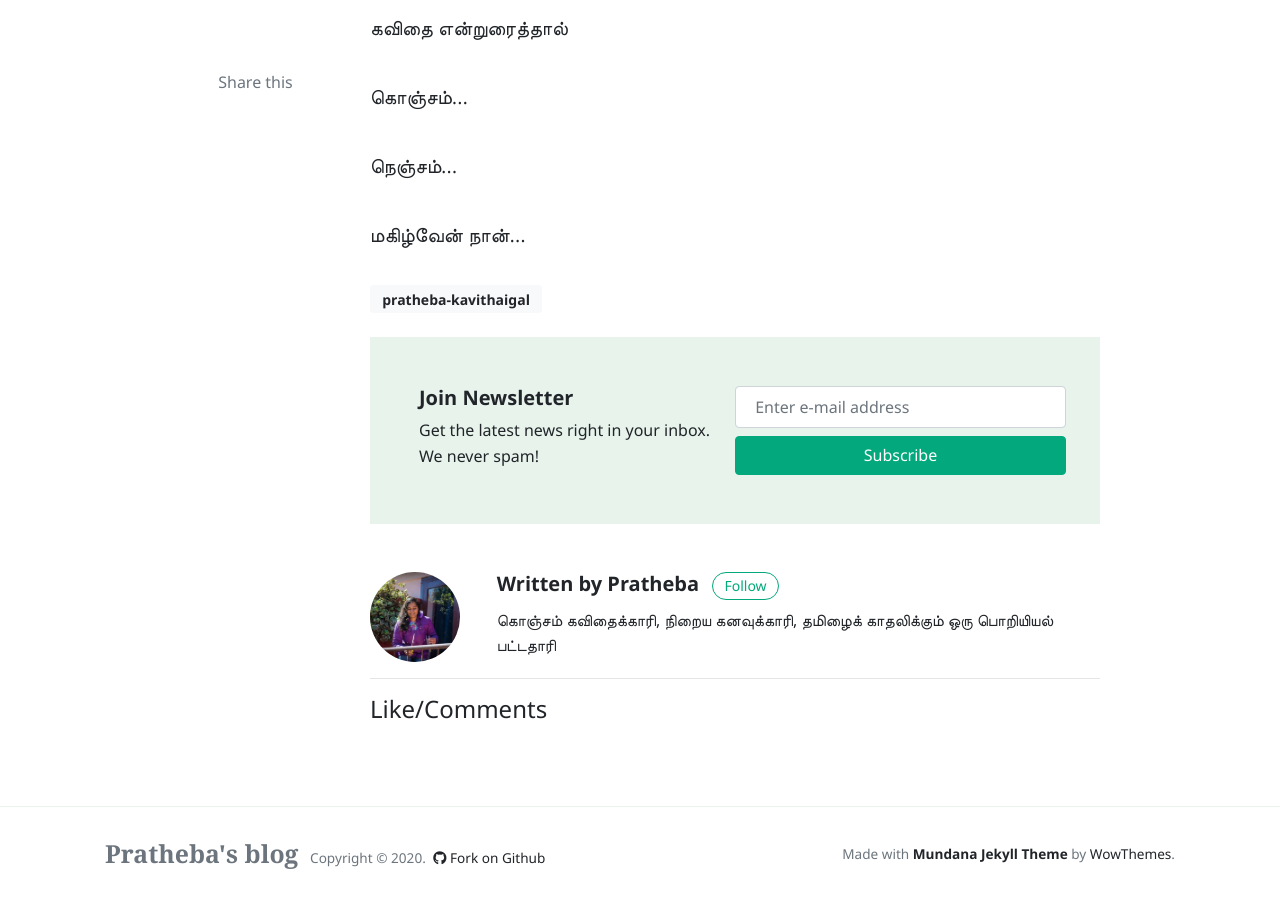
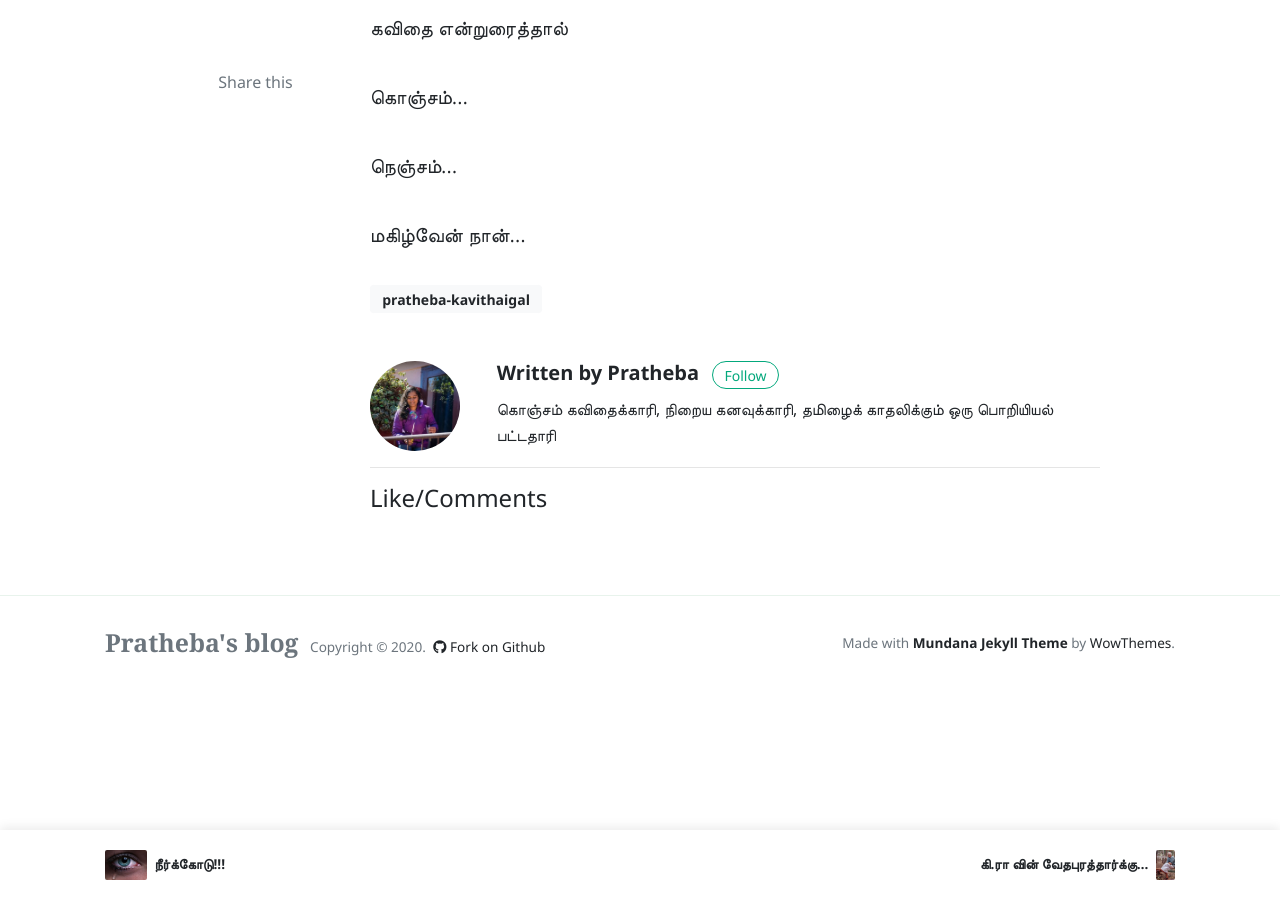
Before and after one commit to vigneshragupathy/pratheba, a Jekyll site: the page built from _posts/2016-09-25-en_magizhchi.markdown, in a window 1280 px wide and 900 px high, scrolled down 861 px. Built offline with Jekyll 4.4.1, drawn with Linux system fonts in a browser that asks for light colours; nearby versions of some CDN libraries; comment, search, counter and statistics services are not loaded.

Commit message:
Removed email subscription

```diff
--- a/_layouts/post.html
+++ b/_layouts/post.html
@@ -102,7 +102,7 @@
 					</div>
 				</div>
 			</div>
-            {% endif %}
+            {% endif %} -->
 
 
              <!-- Author Box -->
```
Also changed, not shown: other parts of _layouts/post.html (+1 -1 lines).
